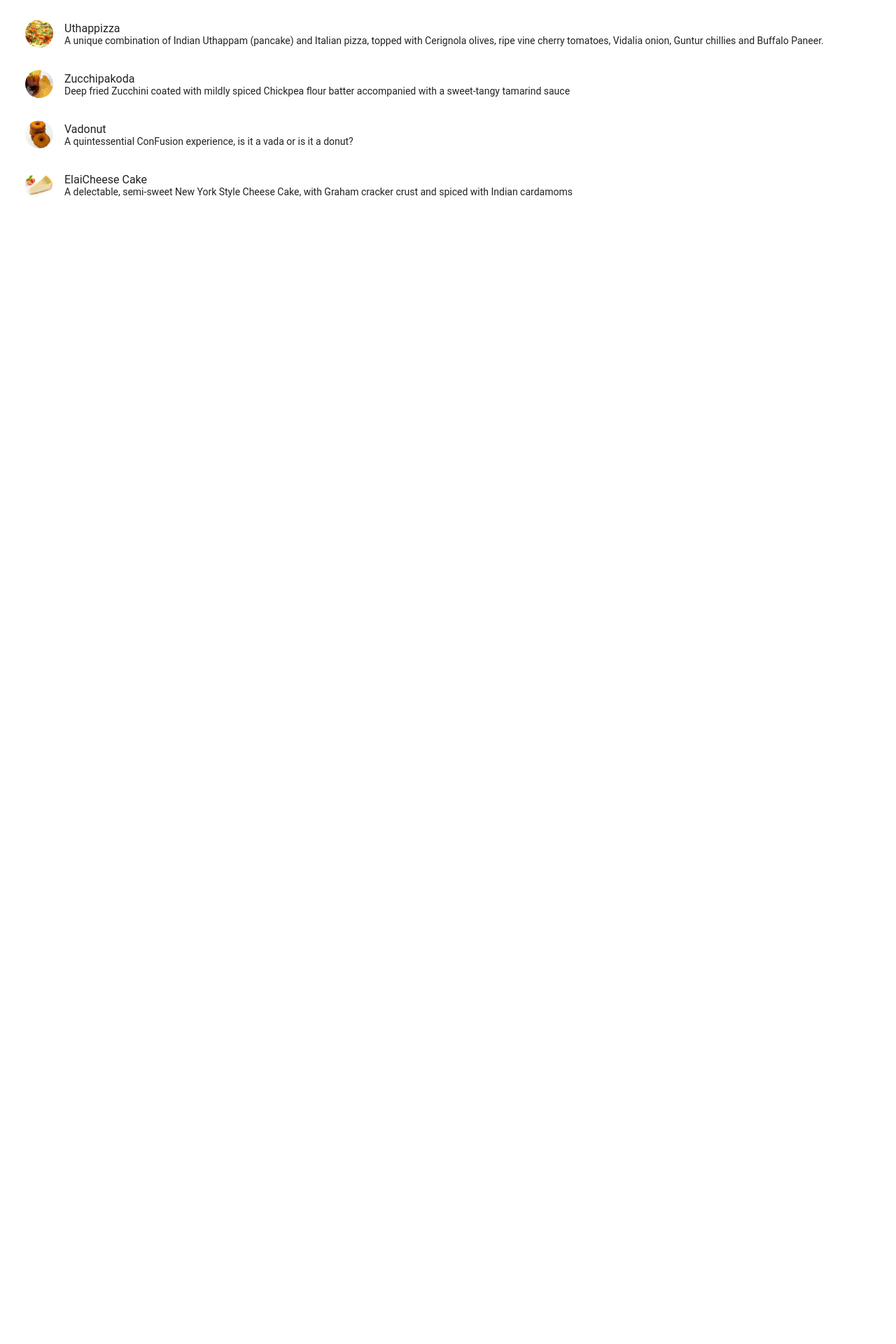
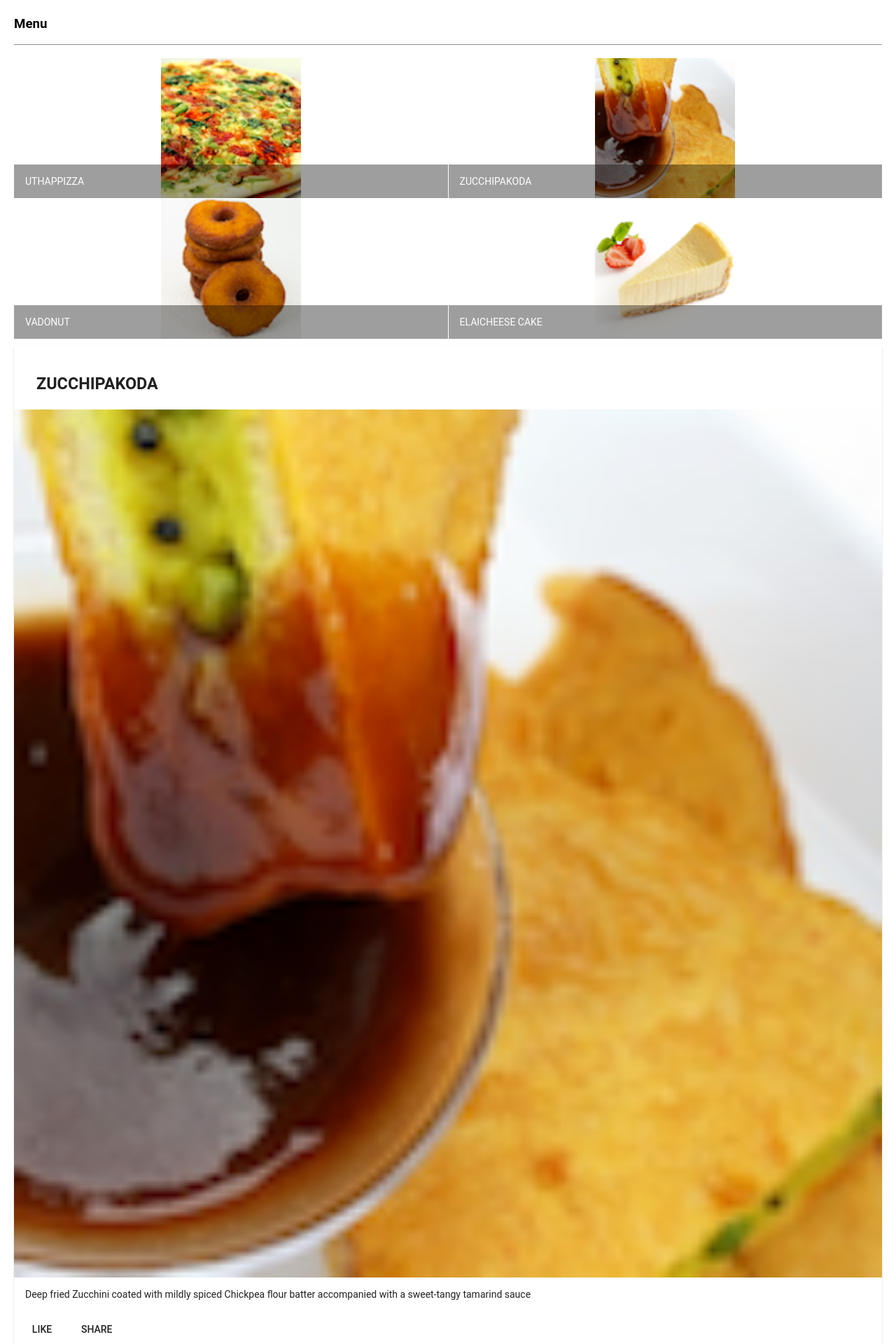
Before and after one commit to anirudhparameswaran/Coursera-Angular, an Angular app: page / in a window 1280 px wide. Shown: the part 80-2000 px from the top of the page at 70% size. Before the commit the page ends 800 px from the top, so only its background shows below. Built offline with nearby package versions, Linux system fonts and the light colour scheme.

Commit message:
Components Part 2

```diff
--- a/src/app/app.module.ts
+++ b/src/app/app.module.ts
@@ -4,6 +4,9 @@
 import { BrowserAnimationsModule } from '@angular/platform-browser/animations';
 import { MatToolbarModule } from '@angular/material/toolbar';
 import { MatListModule } from '@angular/material/list';
+import { MatGridListModule } from '@angular/material/grid-list';
+import { MatCardModule } from '@angular/material/card';
+import { MatButtonModule } from '@angular/material/button';
 import { FlexLayoutModule } from '@angular/flex-layout';
 
 import { AppComponent } from './app.component';
@@ -21,6 +24,9 @@
     BrowserAnimationsModule,
     MatToolbarModule,
     MatListModule,
+    MatGridListModule,
+    MatCardModule,
+    MatButtonModule,
     FlexLayoutModule
   ],
   providers: [],
--- a/src/app/menu/menu.component.html
+++ b/src/app/menu/menu.component.html
@@ -1,15 +1,42 @@
 <div class="container"
-	fxLayout="column"
-	fxlayoutGap="10px">
+     fxLayout="column"
+     fxLayoutGap="10px">
 
-	<mat-list fxFlex>
-		<mat-list-item *ngFor="let dish of dishes">
-			<img matListAvatar src={{dish.image}} alt={{dish.name}}>
-			<h1 matLine> {{dish.name}} </h1>
-			<p matLine>
-				<span> {{dish.description}} </span>
-			</p>
-		</mat-list-item>
-	</mat-list>
+  <div fxFlex>
+    <div>
+      <h3>Menu</h3>
+      <hr>
+    </div>
+  </div>
 
-	</div>
+  <div fxFlex>
+    <mat-grid-list cols="2" rowHeight="200px">
+      <mat-grid-tile *ngFor="let dish of dishes">
+        <img height="200px" src={{dish.image}} alt={{dish.name}}>
+        <mat-grid-tile-footer>
+          <h1>{{dish.name | uppercase}}</h1>
+        </mat-grid-tile-footer>
+      </mat-grid-tile>
+    </mat-grid-list>
+  </div>
+
+  <div fxFlex *ngIf="selectedDish">
+    <mat-card>
+      <mat-card-header>
+        <mat-card-title>
+          <h3>{{selectedDish.name | uppercase}}</h3>
+        </mat-card-title>
+      </mat-card-header>
+      <img mat-card-image src={{selectedDish.image}} alt={{selectedDish.name}}>
+      <mat-card-content>
+        <p>{{selectedDish.description}}
+        </p>
+      </mat-card-content>
+      <mat-card-actions>
+        <button mat-button>LIKE</button>
+        <button mat-button>SHARE</button>
+      </mat-card-actions>
+    </mat-card>
+  </div>
+
+</div>
--- a/src/app/menu/menu.component.ts
+++ b/src/app/menu/menu.component.ts
@@ -1,14 +1,7 @@
 import { Component, OnInit } from '@angular/core';
 import { Dish } from '../shared/dish';
 
-@Component({
-  selector: 'app-menu',
-  templateUrl: './menu.component.html',
-  styleUrls: ['./menu.component.scss']
-})
-export class MenuComponent implements OnInit {
-
-  dishes: Dish[] = [
+const DISHES: Dish[] = [
     {
       id: '0',
       name: 'Uthappizza',
@@ -52,6 +45,17 @@
     }
    ];
 
+@Component({
+  selector: 'app-menu',
+  templateUrl: './menu.component.html',
+  styleUrls: ['./menu.component.scss']
+})
+export class MenuComponent implements OnInit {
+
+  dishes = DISHES;
+
+  selectedDish = DISHES[1];
+
   constructor() { }
 
   ngOnInit() {
```
